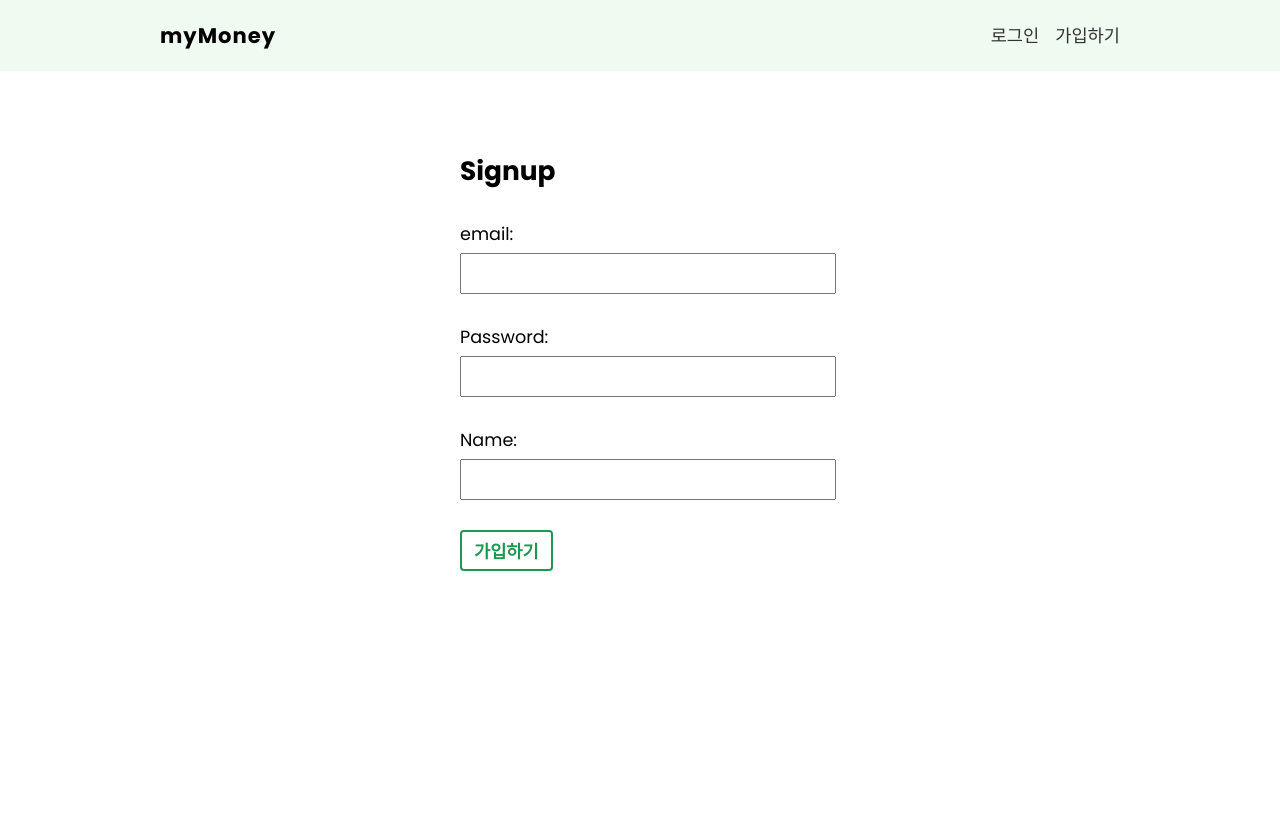
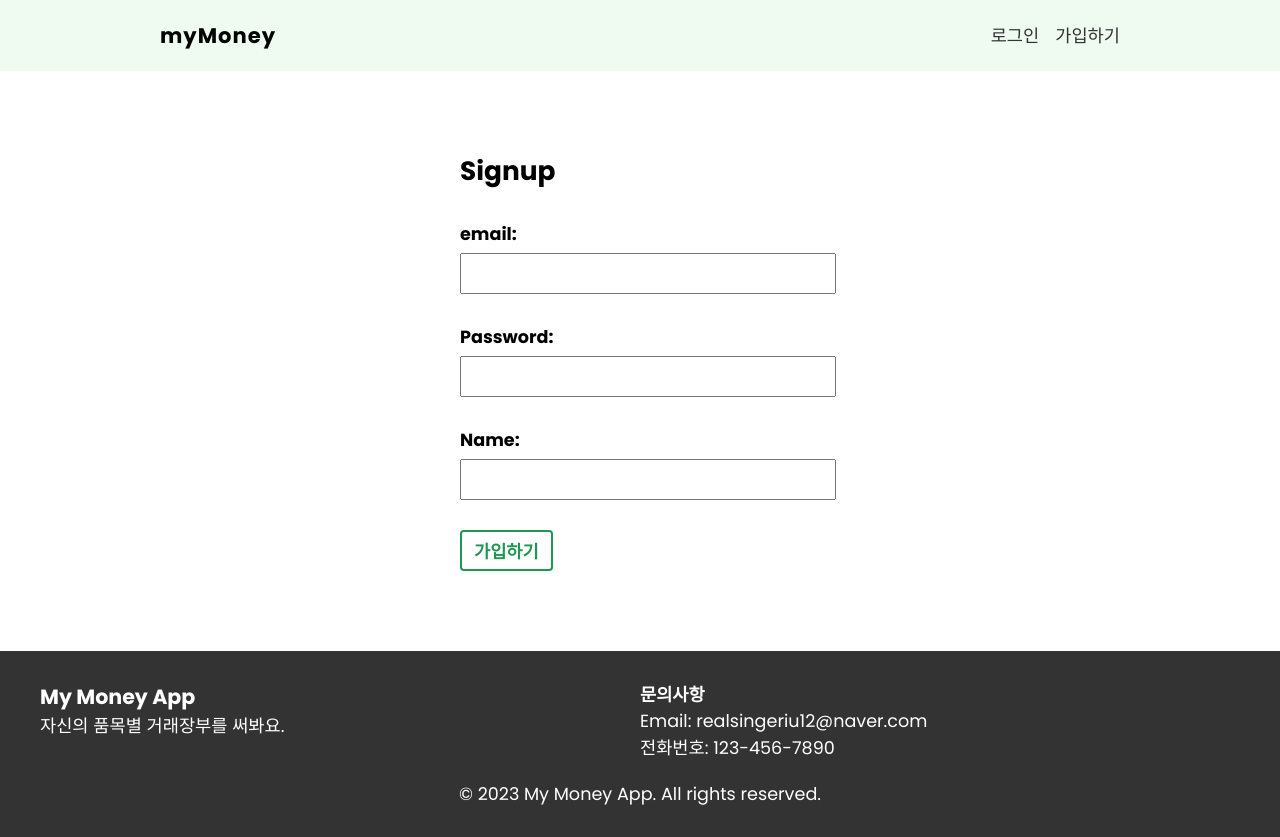
Before and after one commit to realsingeriu/my-money, a React (Vite) app: page /signup in a window 1280 px wide. Before the commit the page ends 800 px from the top, so only its background shows below. Built offline with nearby package versions, Linux system fonts and the light colour scheme; no server answers.

Commit message:
footer 추가, 홈화면 꾸미기

```diff
--- a/src/App.jsx
+++ b/src/App.jsx
@@ -4,6 +4,7 @@ import Signup from "./pages/signup/Signup";
 import Login from "./pages/login/Login";
 import Navbar from "./Components/Navbar";
 import { useAuthContext } from "./hooks/useAuthContext";
+import Footer from "./pages/footer/footer";
 
 function App() {
   const { authIsReady, user } = useAuthContext();
@@ -21,6 +22,7 @@ function App() {
             <Route path="/login" element={!user ? <Login /> : <Home />} />
             <Route path="/signup" element={!user ? <Signup /> : <Home />} />
           </Routes>
+          <Footer />
         </BrowserRouter>
       )}
     </div>
--- /dev/null
+++ b/src/pages/footer/footer.jsx
@@ -0,0 +1,25 @@
+import React from "react";
+import styles from "./Footer.module.css";
+
+const Footer = () => {
+  return (
+    <footer className={styles.footer}>
+      <div className={styles.container}>
+        <div className={styles.info}>
+          <h3>My Money App</h3>
+          <p>자신의 품목별 거래장부를 써봐요.</p>
+        </div>
+        <div className={styles.contact}>
+          <h4>문의사항</h4>
+          <p>Email: realsingeriu12@naver.com</p>
+          <p>전화번호: 123-456-7890</p>
+        </div>
+      </div>
+      <div className={styles.copyRight}>
+        <p>&copy; 2023 My Money App. All rights reserved.</p>
+      </div>
+    </footer>
+  );
+};
+
+export default Footer;
--- /dev/null
+++ b/src/pages/footer/footer.module.css
@@ -0,0 +1,32 @@
+/* Footer.module.css */
+
+.footer {
+  background-color: #333;
+  color: #fff;
+  padding: 30px 0;
+}
+
+.container {
+  display: flex;
+  justify-content: space-between;
+  max-width: 1200px;
+  margin: 0 auto;
+}
+
+.info {
+  flex: 1;
+}
+
+.contact {
+  flex: 1;
+}
+
+h3,
+h4 {
+  margin-bottom: 10px;
+}
+
+.copyRight {
+  margin-top: 20px;
+  text-align: center;
+}
--- a/src/pages/home/Home.module.css
+++ b/src/pages/home/Home.module.css
@@ -111,3 +111,47 @@
 .select-container {
   margin-bottom: 10px;
 }
+
+/* Home.module.css */
+
+.container {
+  display: flex;
+  justify-content: space-between;
+  padding: 20px;
+}
+
+.content {
+  flex: 1;
+  padding: 20px;
+  background-color: #f8f8f8;
+  border-radius: 8px;
+  box-shadow: 0 0 10px rgba(0, 0, 0, 0.1);
+}
+
+.selectContainer {
+  margin-bottom: 20px;
+}
+
+label {
+  font-weight: bold;
+  margin-right: 10px;
+}
+
+select {
+  padding: 8px;
+  border: 1px solid #ddd;
+  border-radius: 4px;
+  cursor: pointer;
+}
+
+.error {
+  color: #ff5757;
+}
+
+.sidebar {
+  flex: 1;
+  padding: 20px;
+  background-color: #fff;
+  border-radius: 8px;
+  box-shadow: 0 0 10px rgba(0, 0, 0, 0.1);
+}
```
